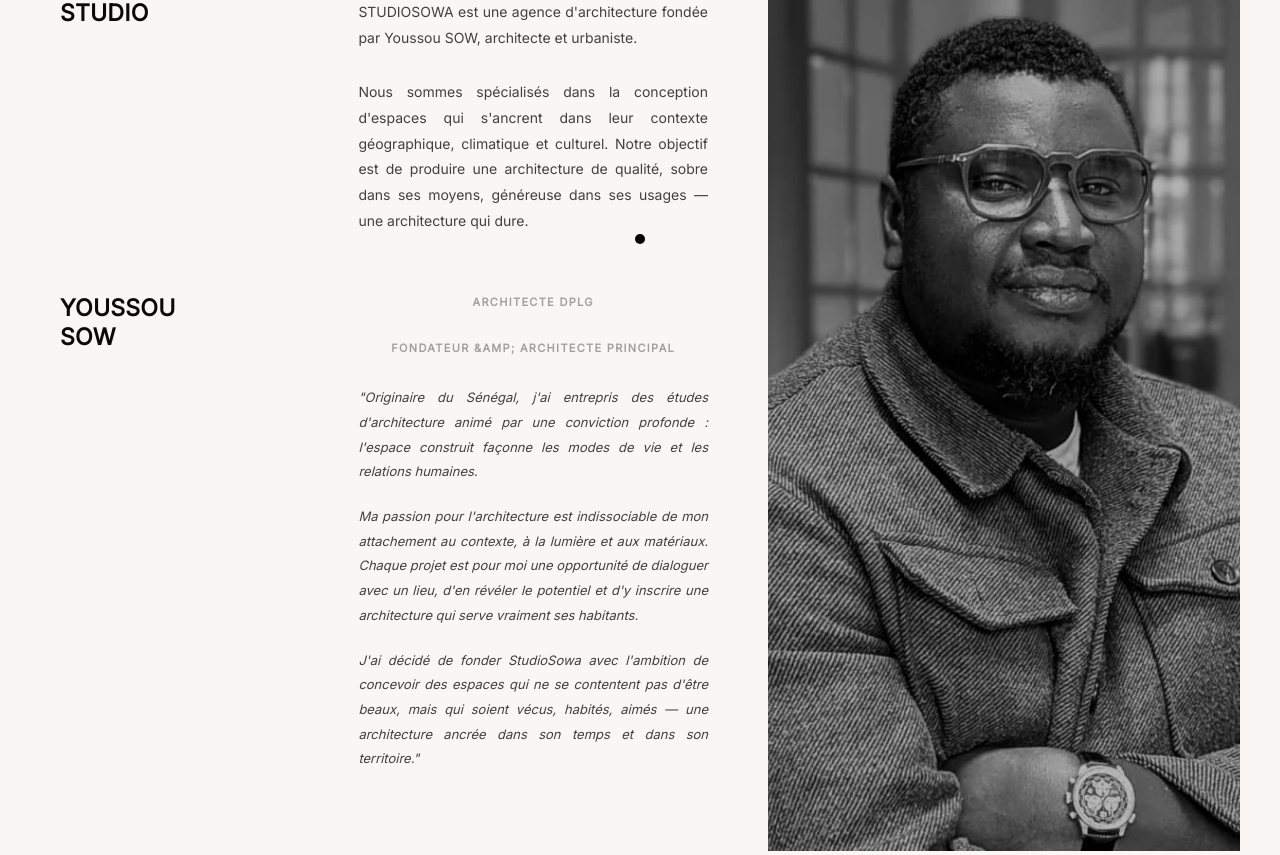
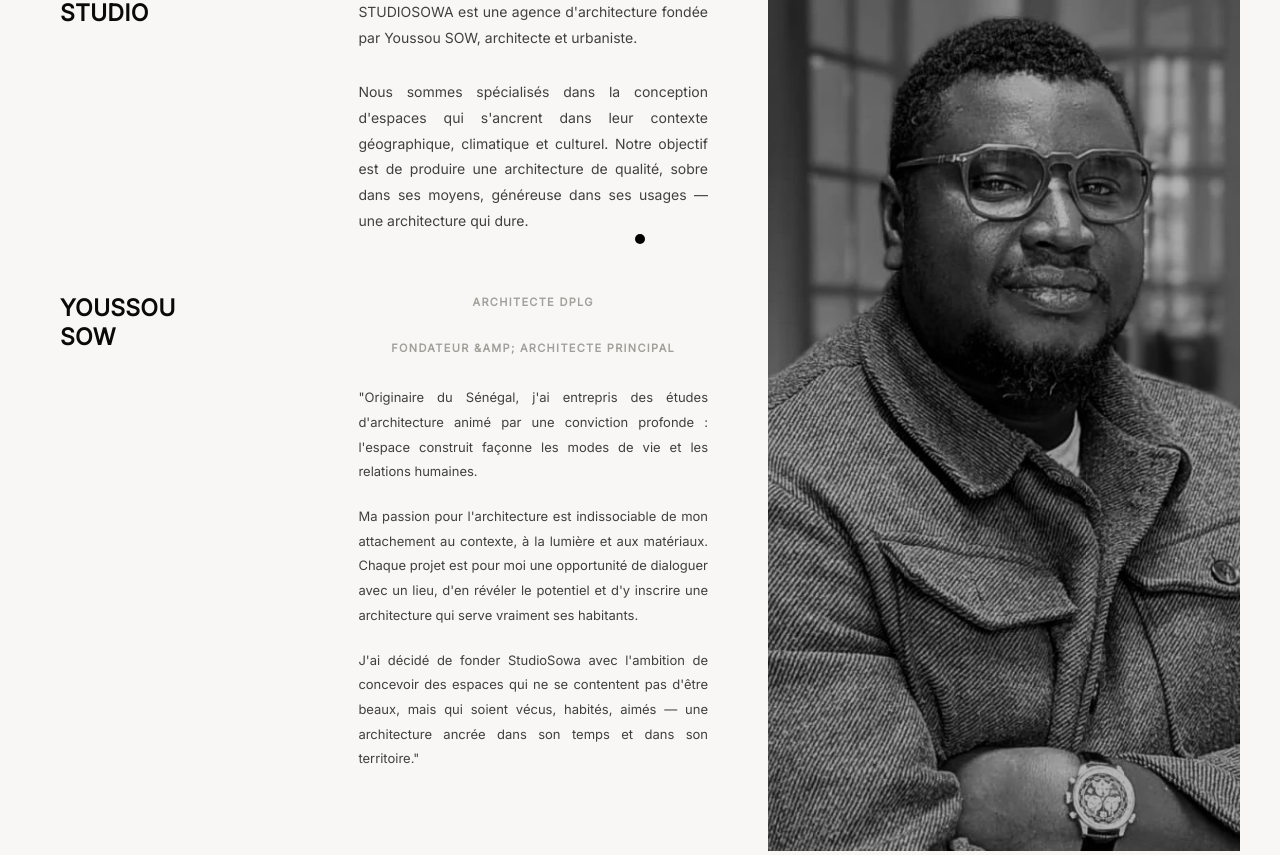
Before and after one commit to pacadiit/studiosowa, a Flask app: page /agence in a window 1280 px wide. Shown: the part 161-1016 px from the top of the page. Run offline with Flask 3, Linux system fonts and the light colour scheme; data comes from the database, SQL or seed files in the repository; data that the repository does not hold is empty.

Commit message:
fix: remove hardcoded italic on founder quote

```diff
--- a/static/css/main.css
+++ b/static/css/main.css
@@ -1028,7 +1028,6 @@ main#home {
   text-align: justify;
   line-height: 1.9;
   color: var(--gray-dark);
-  font-style: italic;
 }
 .agence-quote p + p {
   margin-top: 20px;
--- a/templates/base.html
+++ b/templates/base.html
@@ -32,7 +32,7 @@
   <link rel="preconnect" href="https://fonts.googleapis.com">
   <link rel="preconnect" href="https://fonts.gstatic.com" crossorigin>
   <link href="https://fonts.googleapis.com/css2?family=Inter:wght@200;300;400&display=swap" rel="stylesheet">
-  <link rel="stylesheet" href="{{ url_for('static', filename='css/main.css') }}?v=20260608g">
+  <link rel="stylesheet" href="{{ url_for('static', filename='css/main.css') }}?v=20260608h">
   <style>
     body { font-family: 'Inter', 'Helvetica Neue', Arial, sans-serif; }
   </style>
```
